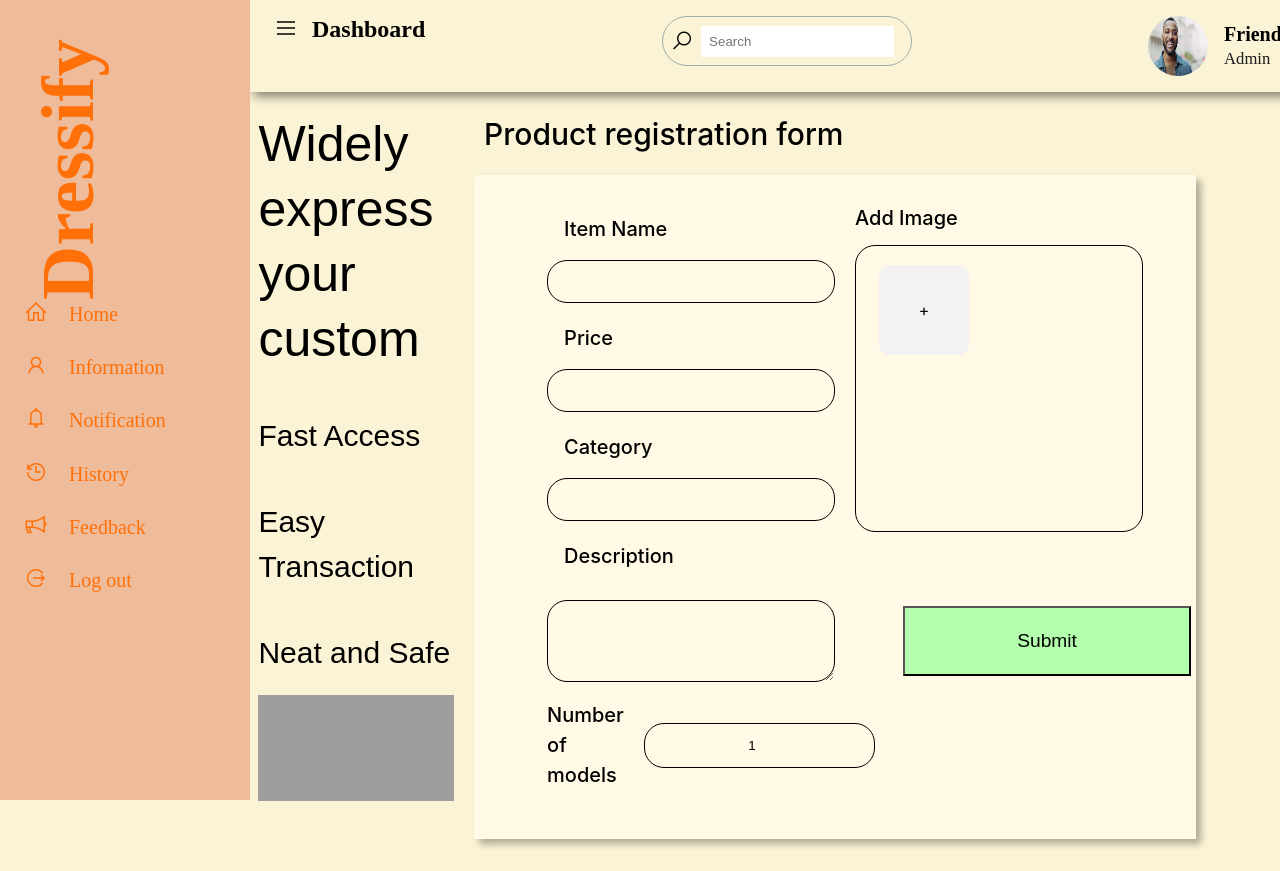
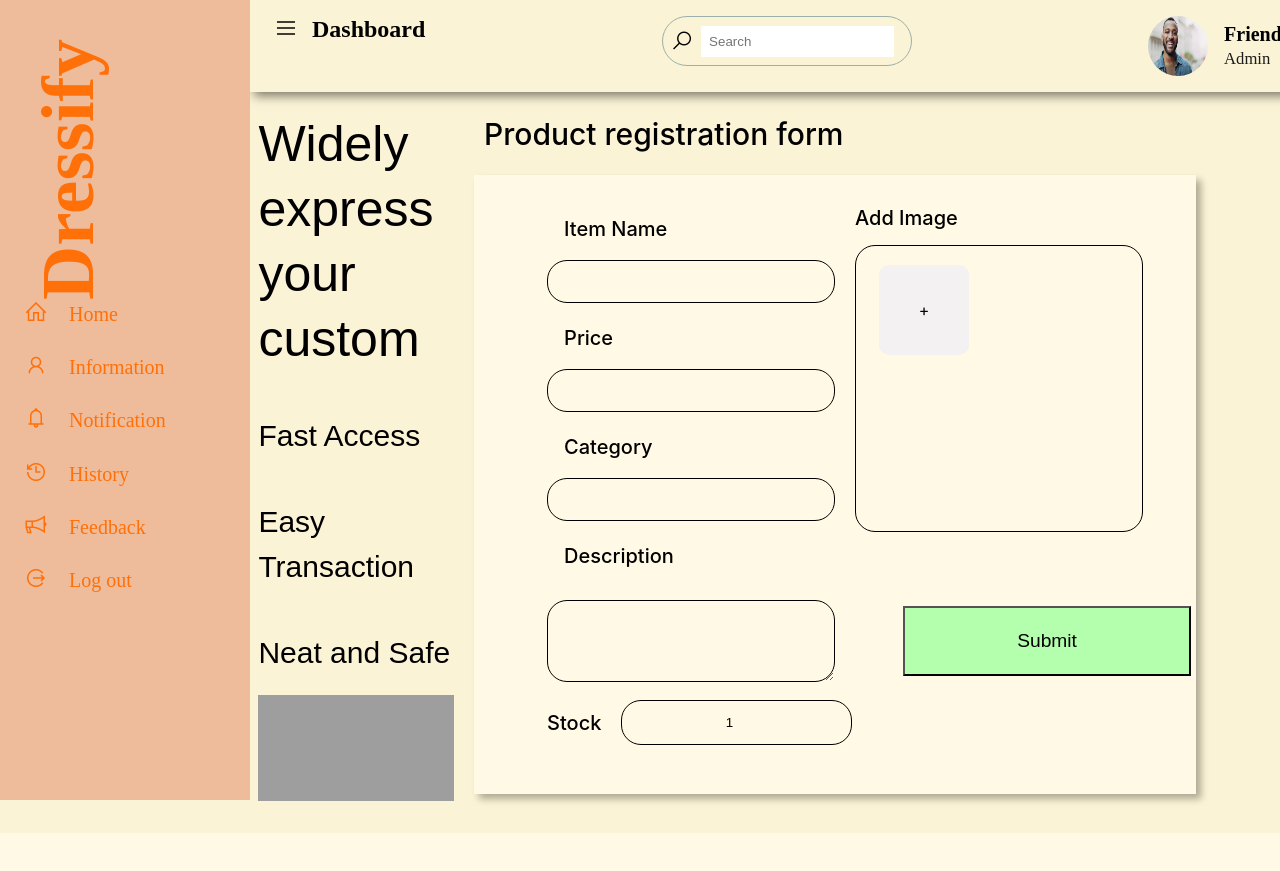
Before and after one commit to duccodon/Dressify, a PHP site: page /OwnerForm.php in a window 1280 px wide. After the commit the page ends 833 px from the top, so only its background shows below. Run offline with PHP 8.4, Linux system fonts and the light colour scheme; grey boxes are pictures that could not be loaded.

Commit message:
Update OwnerForm.php

```diff
--- a/OwnerForm.php
+++ b/OwnerForm.php
@@ -34,7 +34,7 @@
                   <textarea id="description" class="form-textarea"></textarea>
 
                   <div class="model-count">
-                    <label for="model-count" class="model-count-label">Number of models</label>
+                    <label for="model-count" class="model-count-label">Stock</label>
                     <input type="number" id="model-count" class="model-count-input" value="1" min="1" />
                   </div>
                 </div>
```
